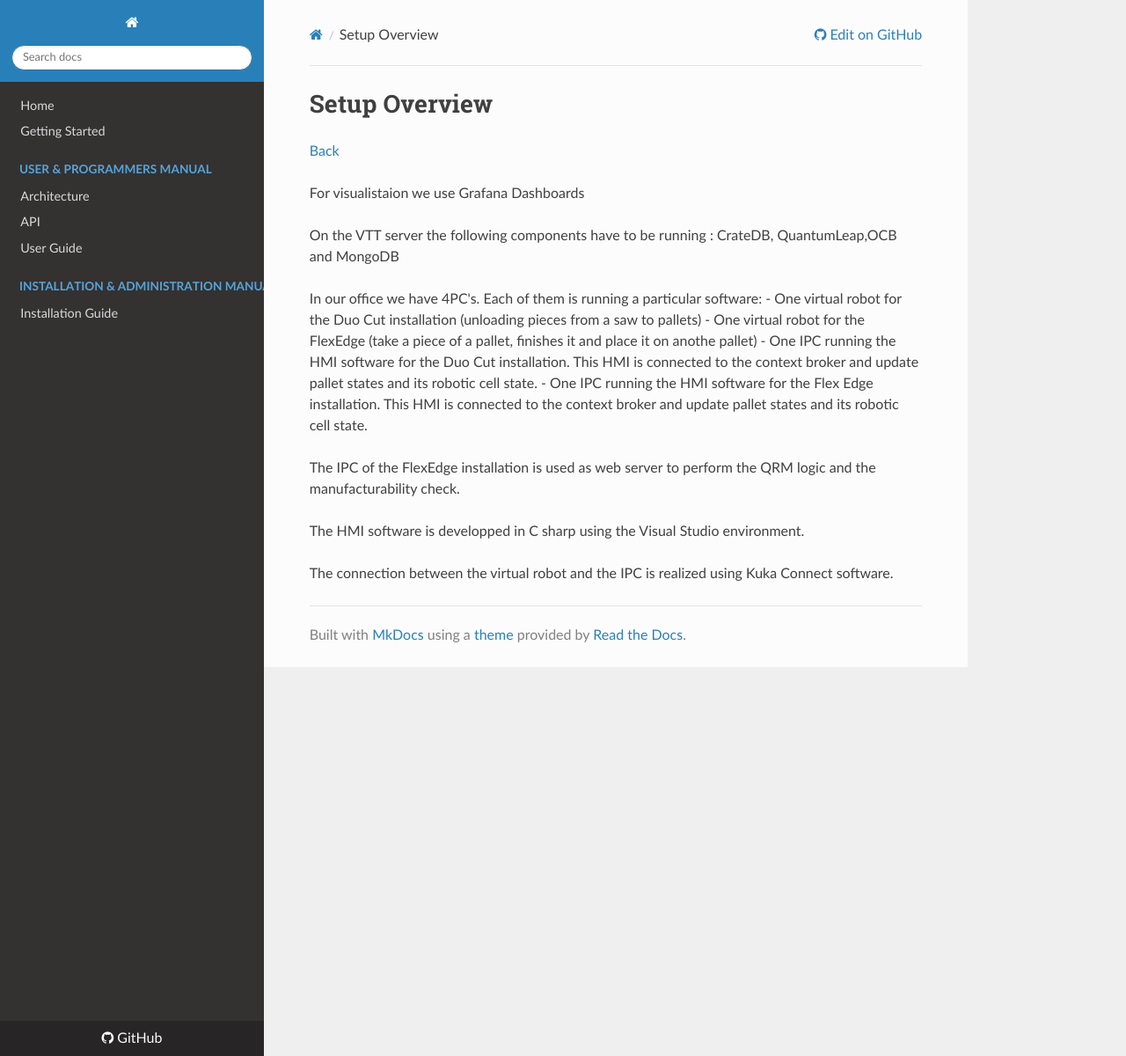
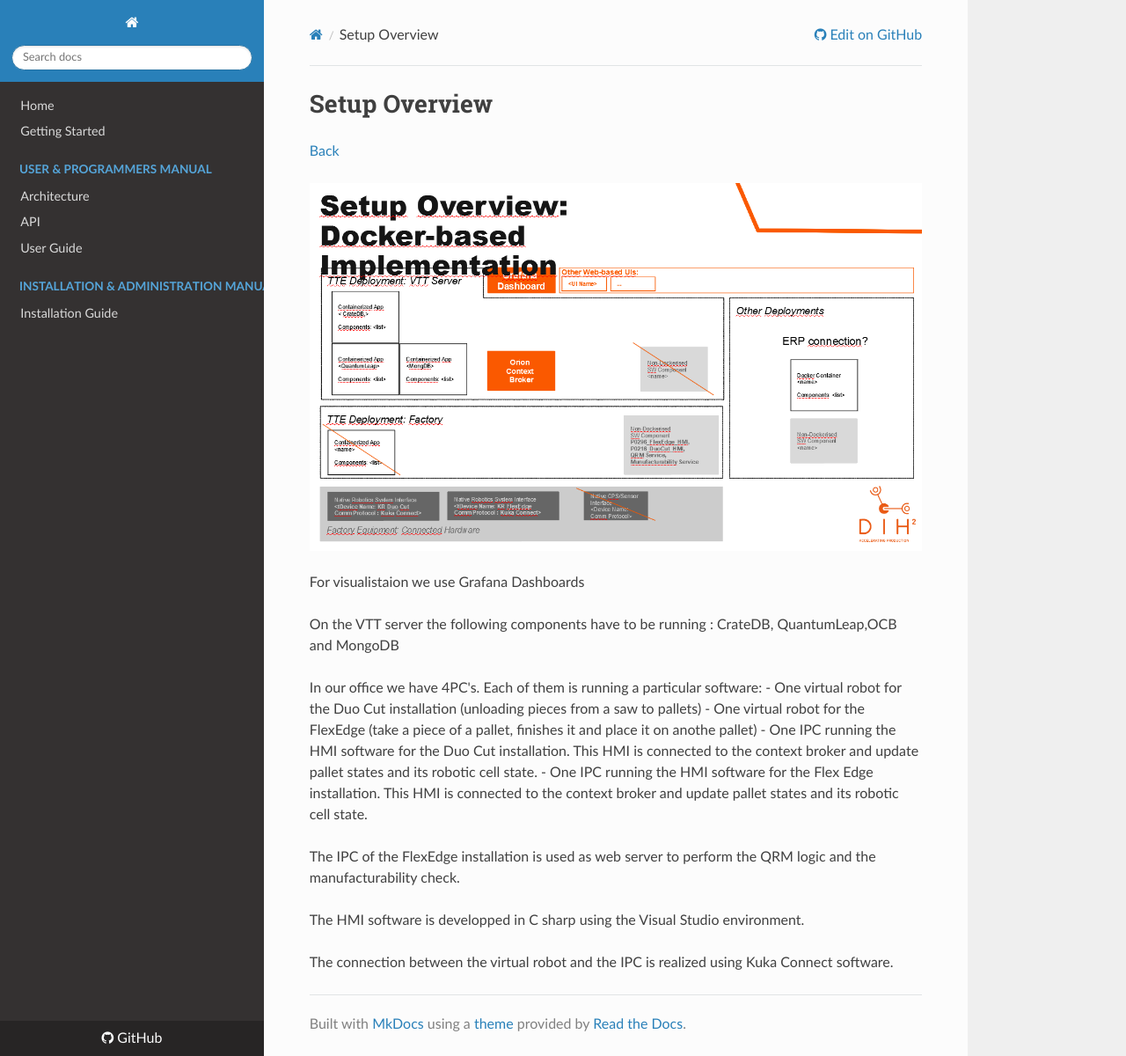
Before and after one commit to ramp-eu/JS2SF, an MkDocs documentation site: the page built from docs/Setup_midterm.md, in a window 1280 px wide and 1200 px high. Shown: the whole window at 88% size. Built offline with MkDocs 1.6.1, drawn with Linux system fonts in a browser that asks for light colours; nearby versions of some CDN libraries; old or Windows-style settings are respelled for this version of MkDocs.

Commit message:
Update Setup_midterm.md

```diff
--- a/docs/Setup_midterm.md
+++ b/docs/Setup_midterm.md
@@ -1,6 +1,8 @@
 # Setup Overview
 
 [Back](README.md)
+
+![Setup Overview](./images/setup.png)
 
 For visualistaion we use Grafana Dashboards
 
```
